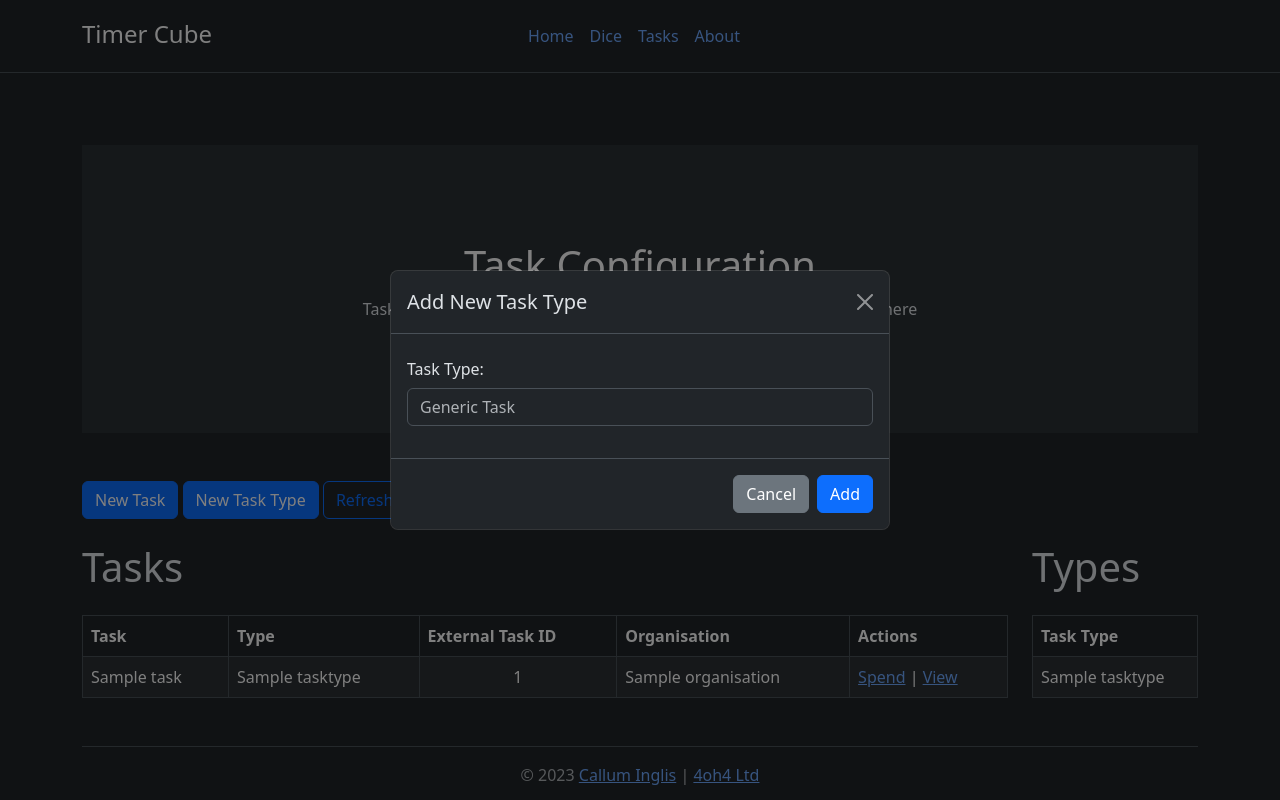
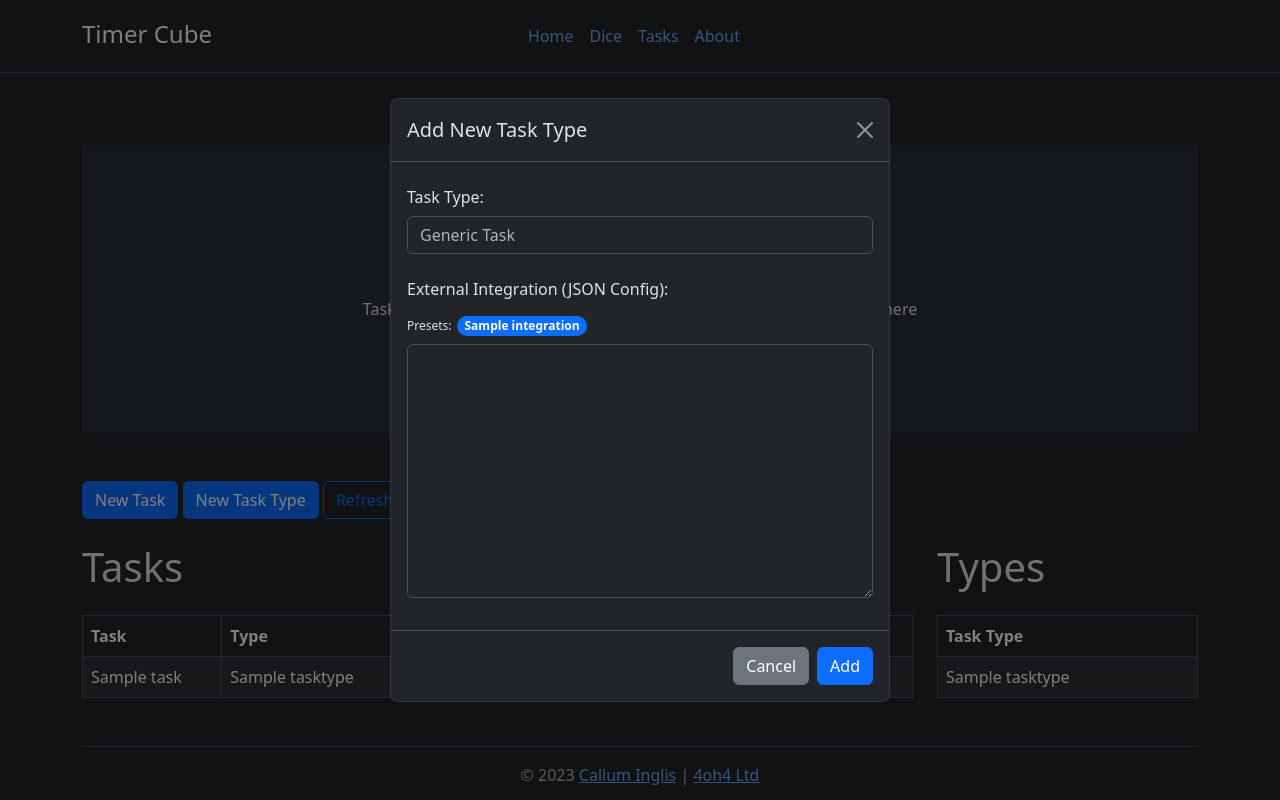
Before and after one commit to TheCallumInglis/TimerDice, a Flask app: template Server/web/templates/tasks.html in a window 1280 px wide, after a click on "New Task Type". Run offline with Flask 3, Linux system fonts and the light colour scheme; the template is opened without the code that fills it: most values are stand-ins (such as "Sample title", 1, 10 or a date in 2020); some libraries are stand-ins or nearby versions.

Commit message:
Setup Task Type via Integration, using JSON

```diff
--- a/Server/database/sql/Create Tables.sql
+++ b/Server/database/sql/Create Tables.sql
@@ -61,6 +61,12 @@ CREATE TABLE dicefacetask (
     dicefacetaskid SERIAL PRIMARY KEY,
     diceface int NOT NULL, -- FK DiceFace.DiceFaceID
     task int NOT NULL -- FK Tasks.TaskID
+);
+
+CREATE TABLE integration (
+    integrationid SERIAL PRIMARY KEY,
+    integration text NOT NULL,
+    presetjson text NOT NULL
 );
 
 -- Add Constraints
--- a/Server/database/sql/Seed Database.sql
+++ b/Server/database/sql/Seed Database.sql
@@ -91,3 +91,8 @@ INSERT INTO apikey (apikey, "user") VALUES (
     (SELECT uuid_generate_v4()::text),
     (SELECT userid FROM "user" WHERE "name" = 'Callum Inglis')
 );
+
+INSERT INTO integration (integration, presetjson) VALUES (
+    'Azure DevOps',
+    '{ "type" : "AzureDevOps", "config" : { "organisation" : "", "project" : "", "api_version" : "7.0", "api_PAT" : ""}}'
+);
--- a/Server/web/ExternalTask.py
+++ b/Server/web/ExternalTask.py
@@ -6,3 +6,7 @@ class ExternalTask(ABC):
     @abstractmethod
     def UpdateEffort(self, task:Tasks):
         pass
+
+    @abstractmethod
+    def SampleJsonConfig(self):
+        pass
--- a/Server/web/main.py
+++ b/Server/web/main.py
@@ -60,7 +60,7 @@ def dice():
 
 @app.route('/tasks')
 def tasks():
-    return render_template('tasks.html', tasks=get_tasks(), tasktypes=get_tasktypes())
+    return render_template('tasks.html', tasks=get_tasks(), tasktypes=get_tasktypes(), integrations=get_integrations())
 
 @app.route('/about')
 def about():
@@ -261,7 +261,10 @@ def api_tasktypes():
 def api_tasktypes_add():
     if request.method == 'POST' and request.mimetype == 'multipart/form-data':
         # TODO Error Handling
-        new_task_type = TaskType(request.form['addTaskTypeName'])
+        new_task_type = TaskType(
+            request.form['addTaskTypeName'],
+            (request.form['addTaskTypeJsonConfig'] if 'addTaskTypeJsonConfig' in request.form and len(request.form['addTaskTypeJsonConfig']) > 0 else None)
+        )
 
         try:
             with session_scope() as db:
@@ -280,6 +283,10 @@ def api_tasktypes_add():
             return Response('Server Error', 503)
 
     return Response(405) # Not Allowed
+
+@app.route('/api/integrations/<integration_id>', methods=['GET'])
+def api_integrations(integration_id):
+    return make_response({ "integration" : get_integration(integration_id).to_dict() })
 
 @app.route('/api/organisation', methods=['GET'])
 def api_organisation():
@@ -323,6 +330,18 @@ def get_tasktypes():
         tasktypes = db.query(TaskType).order_by(TaskType.name).all()
         db.close()
         return tasktypes
+
+def get_integration(integration_id):
+    with session_scope() as db:
+        integation = db.query(Integration).filter(Integration.integrationid == integration_id).first()
+        db.close()
+        return integation
+
+def get_integrations():
+    with session_scope() as db:
+        integrations = db.query(Integration).order_by(Integration.integration).all()
+        db.close()
+        return integrations
 
 def get_organisations():
     with session_scope() as db:
--- a/Server/web/static/css/style.css
+++ b/Server/web/static/css/style.css
@@ -9,3 +9,31 @@
 .ml-4 {
     margin-left: 4px;
 }
+
+textarea {
+    display: block;
+    width: 100%;
+    padding: 0.375rem 0.75rem;
+    font-size: 1rem;
+    font-weight: 400;
+    line-height: 1.5;
+    color: var(--bs-body-color);
+    -webkit-appearance: none;
+    -moz-appearance: none;
+    appearance: none;
+    background-color: var(--bs-body-bg);
+    background-clip: padding-box;
+    border: var(--bs-border-width) solid var(--bs-border-color);
+    border-radius: var(--bs-border-radius);
+    transition: border-color .15s ease-in-out,box-shadow .15s ease-in-out;
+}
+
+.buttonslbl {
+    font-size: 12px;
+    margin-right: 2px;
+}
+
+a.badge.rounded-pill {
+    text-decoration-line: none;
+    cursor: pointer;
+}
--- a/Server/web/static/script/timer.js
+++ b/Server/web/static/script/timer.js
@@ -15,8 +15,11 @@ const Timer = {
         switch (path) {
             case '/dice':
                 Timer.setupDiceJS();
+                break
+
             case '/tasks':
                 Timer.setupTasksJS();
+                break
         }
     },
 
@@ -259,6 +262,9 @@ const Timer = {
         Timer.txtAddTaskExternalID = document.getElementById('addTaskExternalID');
         Timer.optAddTaskOrganisation = document.getElementById('addTaskOrganisation');
 
+        // Add Task Type Modal
+        Timer.txtAddTaskTypeJsonConfig = document.getElementById('addTaskTypeJsonConfig');
+
         Timer.frmAddTask.addEventListener("submit", (e) => {
             e.preventDefault();
             Timer.addNewTask();
@@ -441,7 +447,7 @@ const Timer = {
                     <td class="text-center">${result['tasks'][task]['external_task_id'] || ""}</td>
                     <td>${result['tasks'][task]['organisation']}</td>
                     <td>
-                        <a href="#" onclick="Timer.TaskDetailModal(${result['tasks'][task]['taskid']});">View</a>
+                        <a href="#" onclick="Timer.taskSpendReport(${result['tasks'][task]['taskid']});">Spend</a>
                     </td>
                 </tr>`;
             }
@@ -456,6 +462,7 @@ const Timer = {
         "use strict";
         Timer.lblAddTaskTypeError.classList.add('hidden');
         frmAddTaskType.elements.addTaskTypeName.value = '';
+        frmAddTaskType.elements.addTaskTypeJsonConfig.value = '';
     },
 
     addNewTaskType: async () => {
@@ -485,6 +492,24 @@ const Timer = {
         } catch (error) {
             Timer.lblAddTaskTypeError.classList.remove('hidden');
             Timer.lblAddTaskTypeError.innerText = 'Failed to add task type... ' + error;
+        }
+    },
+
+    PreloadIntegrationJsonConfig: async (integrationid) => {
+        "use strict";
+
+        let response = await fetch("/api/integrations/" + integrationid);
+        let result = await response.json();
+
+        if (!result.hasOwnProperty("integration") ||
+            !result["integration"].hasOwnProperty("presetjson") ||
+            !result["integration"]["presetjson"]
+        ) {
+            Timer.txtAddTaskTypeJsonConfig.value = "";
+
+        } else {
+            // pretty up the json out output
+            Timer.txtAddTaskTypeJsonConfig.value = JSON.stringify(JSON.parse(result["integration"]["presetjson"]), null, 4);
         }
     },
 
--- a/Server/web/templates/tasks.html
+++ b/Server/web/templates/tasks.html
@@ -29,7 +29,7 @@
 
     <div class="row">
 
-        <div class="col-lg-10">
+        <div class="col-lg-9">
             <h1>Tasks</h1>
 
             <table class="table table-striped table-bordered mt-4">
@@ -52,8 +52,8 @@
                             <td>{{ task['organisation'] }}</td>
                             <td>
                                 <a href="#" onclick="Timer.taskSpendReport({{task['taskid']}});">Spend</a>
-                                |
-                                <a href="#" onclick="Timer.TaskDetailModal({{task['taskid']}});">View</a>
+                                <!-- |
+                                <a href="#" onclick="Timer.TaskDetailModal({{task['taskid']}});">View</a> -->
                             </td>
                         </tr>
                     {% endfor %}
@@ -61,7 +61,7 @@
             </table>
         </div>
 
-        <div class="col-lg-2">
+        <div class="col-lg-3">
             <h1>Types</h1>
 
             <div class="b-example-divider"></div>
@@ -149,6 +149,19 @@
                             <input type="text" class="form-control" id="addTaskTypeName" name="addTaskTypeName" required placeholder="Generic Task">
                         </div>
 
+                        <div class="mb-3">
+                            <label for="addTaskTypeJsonConfig" class="col-form-label">External Integration (JSON Config):</label>
+                            <div class="my-1 mb-2">
+                                <span class="buttonslbl">Presets: </span>
+
+                                {% for integration in integrations %}
+                                <a class="badge rounded-pill text-bg-primary" onclick="Timer.PreloadIntegrationJsonConfig({{ integration['integrationid'] }});">{{ integration['integration'] }}</a>
+                                {% endfor %}
+                            </div>
+
+                            <textarea class="code" name="addTaskTypeJsonConfig" id="addTaskTypeJsonConfig" rows="10"></textarea>
+                        </div>
+
                         <span id="lblAddTaskTypeError" class="error hidden">Error During Task Type Creation</span>
                     </div>
 
```
Also changed, not shown: Server/web/azuredevops.py (+3 -12 lines), Server/web/models.py (+13 -2 lines).
